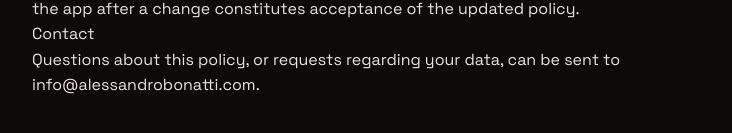
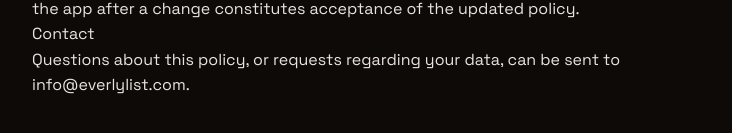
Before and after one commit to AleBonatti/Everly, a React (Vite) app in the folder apps/web/: page /privacy in a window 1280 px wide. Shown: the part 1025-1158 px from the top of the page, without its empty margins (272-1004 px from the left). Built offline with nearby package versions, Linux system fonts and the light colour scheme; no server answers; what @everly/shared would draw is missing.

Commit message:
privacy update

```diff
--- a/apps/web/src/pages/PrivacyPolicyPage.tsx
+++ b/apps/web/src/pages/PrivacyPolicyPage.tsx
@@ -58,7 +58,7 @@ export function PrivacyPolicyPage() {
 
             <h2>Contact</h2>
             <p>
-                Questions about this policy, or requests regarding your data, can be sent to <a href="mailto:info@alessandrobonatti.com">info@alessandrobonatti.com</a>.
+                Questions about this policy, or requests regarding your data, can be sent to <a href="mailto:info@everlylist.com">info@everlylist.com</a>.
             </p>
         </div>
     );
```
